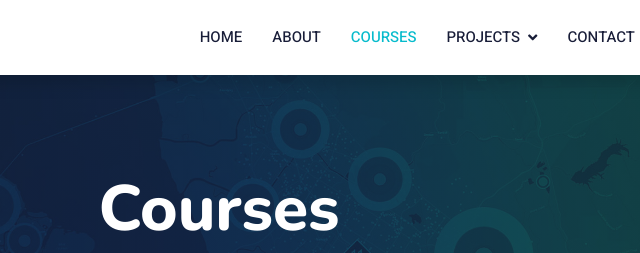
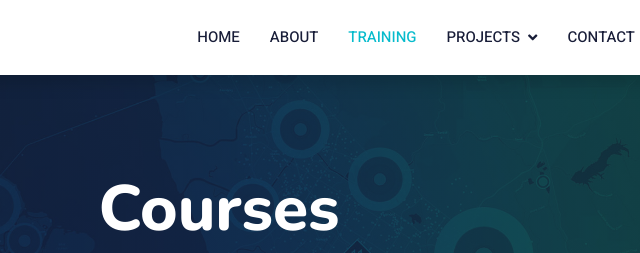
Before and after one commit to thomasmanojbabu/www, a plain HTML site: page training.html in a window 1280 px wide. Shown: the top 253 px of the page, 421-1061 px from the left. Drawn offline with nearby package versions, Linux system fonts and the light colour scheme.

Commit message:
Update training.html

```diff
--- a/training.html
+++ b/training.html
@@ -57,7 +57,7 @@
             <div class="navbar-nav ms-auto p-4 p-lg-0">
                 <a href="index.html" class="nav-item nav-link">Home</a>
                 <a href="about.html" class="nav-item nav-link">About</a>
-                <a href="courses.html" class="nav-item nav-link active">Courses</a>
+                <a href="training.html" class="nav-item nav-link active">Training</a>
                 <div class="nav-item dropdown">
                     <a href="#" class="nav-link dropdown-toggle" data-bs-toggle="dropdown">Projects</a>
                     <div class="dropdown-menu fade-down m-0">
```
